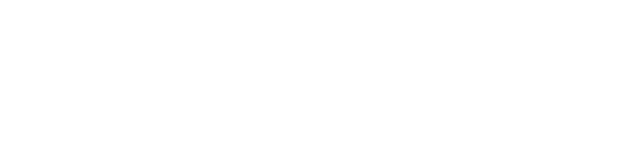
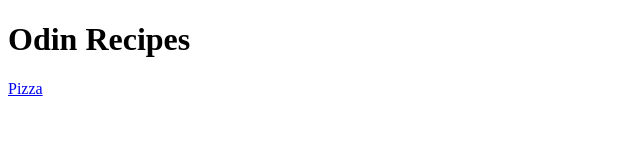
Before and after one commit to MEEHHUULL/odin-recipes, a plain HTML site: page index.html in a window 1280 px wide. Shown: the whole page, without its empty margins (0-640 px from the left). Drawn offline with Linux system fonts and the light colour scheme.

Commit message:
added pizza page and link to page

```diff
--- a/index.html
+++ b/index.html
@@ -7,6 +7,7 @@
     </head>
 
     <body>
-
+        <h1>Odin Recipes</h1>
+        <a href="./recipes/pizza.html">Pizza</a>
     </body>
 </html>
```
Also changed, not shown: recipes/pizza.html (added).
